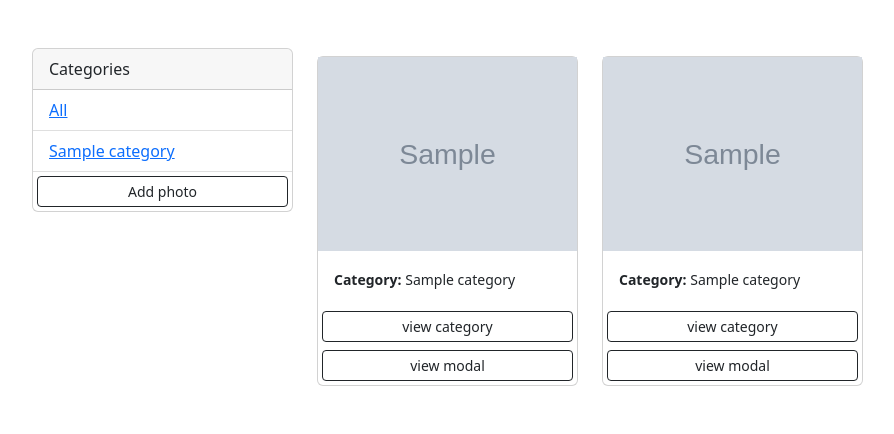
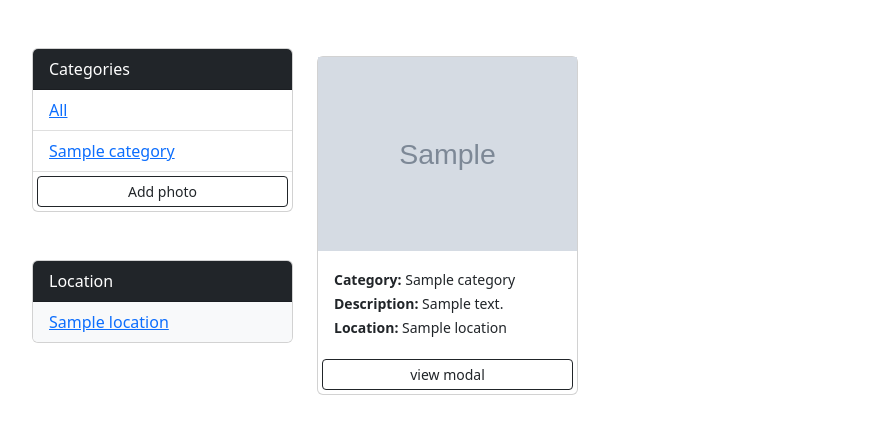
Before and after one commit to IvyJeptoo/Photo-Booth, a Django app: template photos/templates/photos/gallery.html in a window 1280 px wide. Shown: the top 434 px of the page, without its empty margins (50-944 px from the left). Run offline with Django 3.2, Linux system fonts and the light colour scheme; the template is opened without the code that fills it: most values are stand-ins (such as "Sample title", 1, 10 or a date in 2020); grey boxes marked "Sample" are stand-in pictures.

Commit message:
create location template

```diff
--- a/photos/templates/photos/gallery.html
+++ b/photos/templates/photos/gallery.html
@@ -22,7 +22,7 @@
             <div class="col-md-3">
 
                 <div class="card">
-                    <div class="card-header">
+                    <div class="card-header text-white bg-dark">
                         Categories
                     </div>
                     <ul class="list-group list-group-flush">
@@ -41,6 +41,24 @@
 
                     </ul>
                 </div>
+                <div class="card my-5">
+                    <div class="card-header text-white bg-dark">
+                        Location
+                    </div>
+                    <ul class="list-group list-group-flush">
+
+                        {% for location in locations %}
+                        <li class="list-group-item bg-light">
+                            <a href="{% url 'location' %}?location={{location.name}}">
+                                {{location.name}}
+                            </a>
+                        </li>
+
+                        {% endfor %}
+
+
+                    </ul>
+                </div>
 
 
             </div>
@@ -56,9 +74,10 @@
                                 src="{{photo.image.url}}"
                                 alt="Card image cap">
                             <div class="card-body">
-                                <small> <b>Category:</b> {{photo.category.name}}</small>
+                                <small> <b>Category:</b> {{photo.category.name}}</small> <br>
+                                <small> <b>Description:</b> {{photo.description}}</small> <br>
+                                <small> <b>Location:</b> {{photo.location}}</small>
                             </div>
-                            <a href="{% url 'photo' photo.id %}" class="btn btn-outline-dark btn-block btn-sm  m-1 ">view category</a>
                             <button type="button" class="btn btn-outline-dark btn-sm m-1" data-bs-toggle="modal"
                                 data-bs-target="#exampleModal{{photo.id}}">
                                 view modal
@@ -67,21 +86,6 @@
                         </div>
                     </div>
 
-                    <div class="col-md-4">
-                        <div class="card my-2">
-                            <img class="image-thumbail" src="{{photo.image.url}}" alt="Card image cap">
-                            <div class="card-body">
-                                <small> <b>Category:</b> {{photo.category.name}}</small>
-                            </div>
-                            <a href="{% url 'photo' photo.id %}"
-                                class="btn btn-outline-dark btn-block btn-sm  m-1 ">view category</a>
-                            <button type="button" class="btn btn-outline-dark btn-sm m-1" data-bs-toggle="modal"
-                                data-bs-target="#exampleModal{{photo.id}}">
-                                view modal
-                            </button>
-
-                        </div>
-                    </div>
 
 
 
```
Also changed, not shown: photos/templates/photos/location.html (added, +57 -0 lines).
